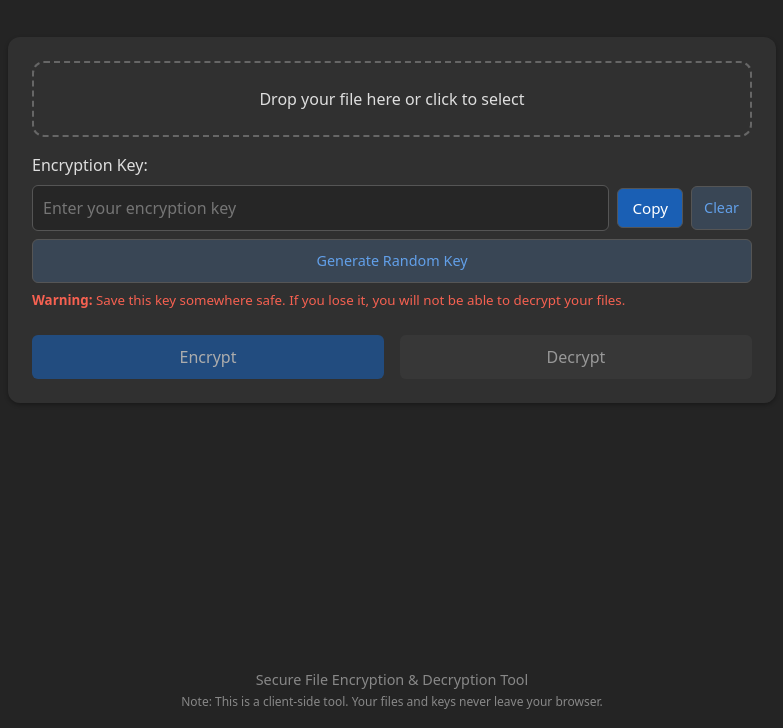
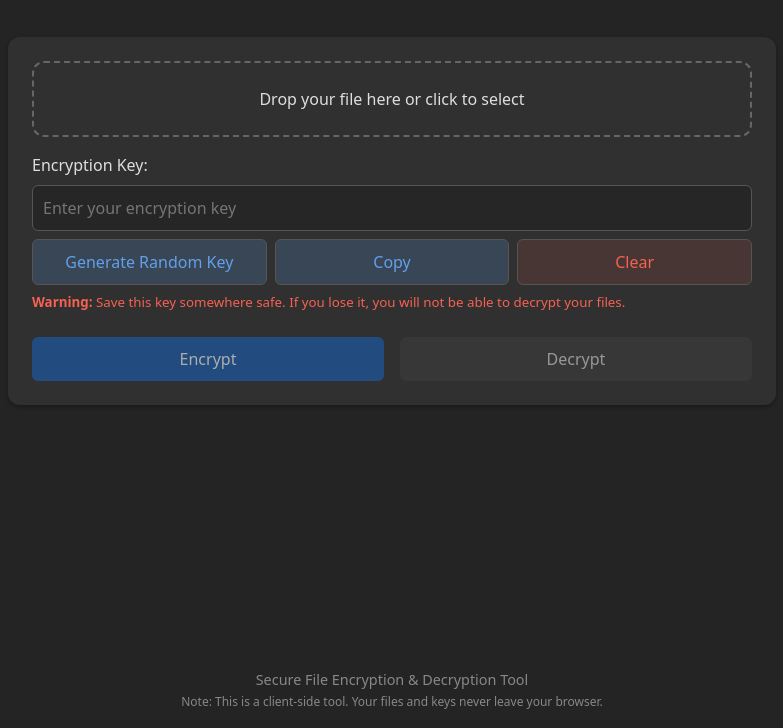
Before and after one commit to ilya-tymoshenko/CryptoApp, a website built with Vite: page frontend/index.html in a window 1280 px wide. Shown: the part 72-800 px from the top of the page, without its empty margins (248-1031 px from the left). Built offline with nearby package versions, Linux system fonts and the light colour scheme.

Commit message:
Refactor key action buttons layout

```diff
--- a/frontend/index.html
+++ b/frontend/index.html
@@ -34,6 +34,11 @@
               placeholder="Enter your encryption key"
               class="expanded-key-input"
             />
+          </div>
+          <div class="key-action-row">
+            <button type="button" id="generateKeyBtn" class="generate-key-btn">
+              Generate Random Key
+            </button>
             <button
               type="button"
               id="copyKeyBtn"
@@ -44,20 +49,13 @@
             </button>
             <button
               type="button"
-              id="clearKeyBtn"
-              class="generate-key-btn"
-              title="Clear key field"
+              id="clearBtn"
+              class="clear-btn"
+              title="Clear field"
             >
               Clear
             </button>
           </div>
-          <button
-            type="button"
-            id="generateKeyBtn"
-            class="generate-key-btn below-input"
-          >
-            Generate Random Key
-          </button>
           <small class="key-warning">
             <strong>Warning:</strong> Save this key somewhere safe. If you lose
             it, you will not be able to decrypt your files.
--- a/frontend/src/main.js
+++ b/frontend/src/main.js
@@ -24,10 +24,10 @@ document.addEventListener("DOMContentLoaded", function () {
   setupCryptoActions(updateButtons);
 
   // Add clear key button logic
-  const clearKeyBtn = document.getElementById("clearKeyBtn");
+  const clearBtn = document.getElementById("clearBtn");
   const keyInput = document.getElementById("keyInput");
-  if (clearKeyBtn && keyInput) {
-    clearKeyBtn.addEventListener("click", () => {
+  if (clearBtn && keyInput) {
+    clearBtn.addEventListener("click", () => {
       keyInput.value = "";
       clearSelectedFile();
       updateButtons();
--- a/frontend/src/style.css
+++ b/frontend/src/style.css
@@ -137,7 +137,30 @@ input[type="password"] {
   box-sizing: border-box;
 }
 
-.generate-key-btn {
+.key-action-row {
+  display: flex;
+  justify-content: space-between;
+  align-items: center;
+  flex-direction: row;
+  gap: var(--spacing-small);
+  margin-top: var(--spacing-small);
+}
+
+.key-action-row button {
+  /* min-width: 140px; */
+  flex: 1 1 0;
+  padding: 10px 16px;
+  margin: 0;
+  border-radius: 6px;
+  font-size: 1rem;
+  font-weight: 500;
+  white-space: nowrap;
+  transition: background-color 0.2s, color 0.2s;
+  border: 1px solid #555;
+}
+
+.generate-key-btn,
+.copy-key-btn {
   padding: 10px 12px;
   border-radius: 6px;
   border: 1px solid #555;
@@ -150,13 +173,33 @@ input[type="password"] {
   flex-shrink: 0;
 }
 
-.generate-key-btn:hover {
+.generate-key-btn:hover,
+.copy-key-btn:hover {
   background-color: rgba(98, 160, 234, 0.3);
+  color: #222;
 }
 
 .generate-key-btn.below-input {
-  margin-top: var(--spacing-small);
-  width: 100%;
+  display: none;
+}
+
+.clear-btn {
+  padding: 10px 12px;
+  border-radius: 6px;
+  border: 1px solid var(--error-color, #e74c3c);
+  background-color: rgba(246, 97, 81, 0.12);
+  color: var(--error-color, #e74c3c);
+  cursor: pointer;
+  font-size: 0.9rem;
+  white-space: nowrap;
+  transition: background-color 0.2s, color 0.2s;
+  flex-shrink: 0;
+}
+
+.clear-btn:hover {
+  background-color: rgba(246, 97, 81, 0.22);
+  color: #fff;
+  border-color: var(--error-color, #e74c3c);
 }
 
 input[type="file"] {
@@ -246,24 +289,3 @@ footer {
     transform: rotate(360deg);
   }
 }
-
-.copy-key-btn {
-  padding: 8px 14px;
-  border-radius: 6px;
-  border: 1px solid #555;
-  background-color: var(--accent-bg-color);
-  color: #fff;
-  cursor: pointer;
-  font-size: 0.95rem;
-  transition: background-color 0.2s;
-  white-space: nowrap;
-}
-
-.copy-key-btn:hover {
-  background-color: var(--accent-color);
-  color: #222;
-}
-
-#clearBtn {
-  margin-left: var(--spacing-small);
-}
```
